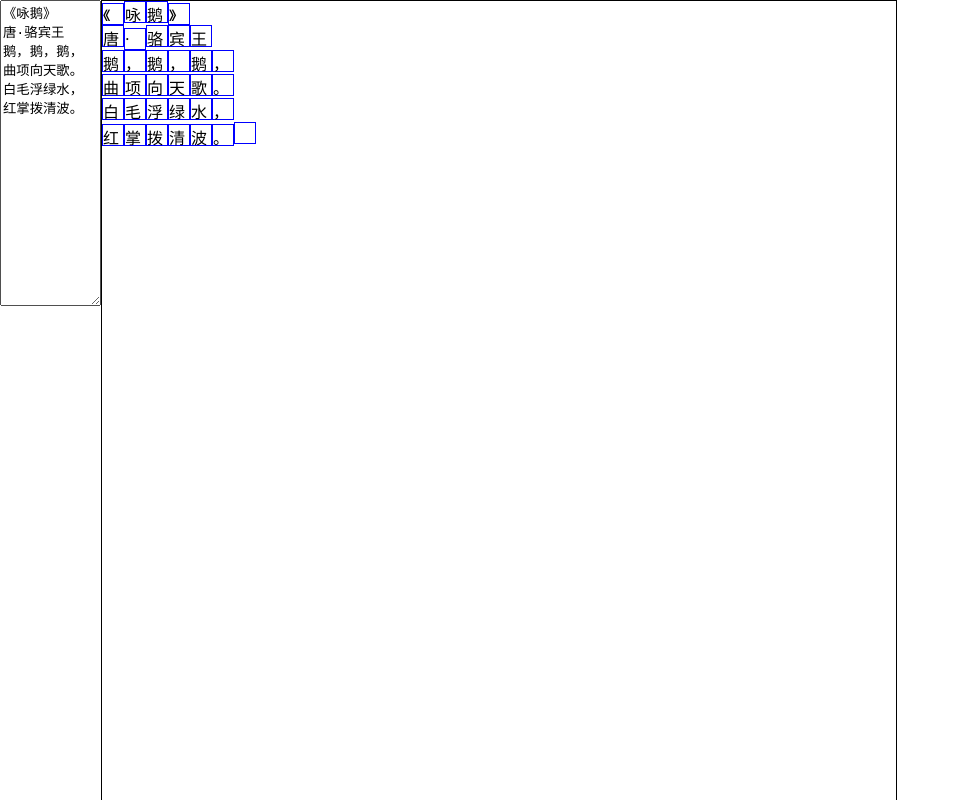
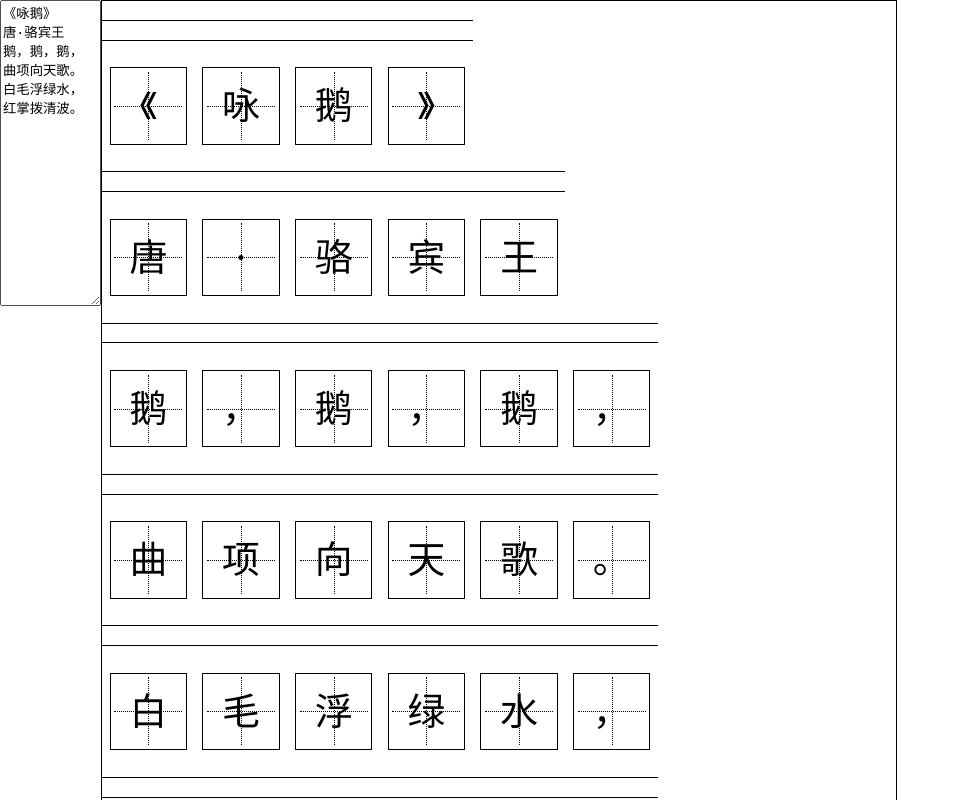
Before and after one commit to garyxuehong/zitie, a React (Create React App) app: page / in a window 1280 px wide. Shown: the top 800 px of the page, without its empty margins (0-960 px from the left). Built offline with nearby package versions, Linux system fonts and the light colour scheme.

Commit message:
add cell line

```diff
--- a/src/App.css
+++ b/src/App.css
@@ -9,6 +9,8 @@
 :root {
   --a4width: 21cm;
   --a4height: 29.7cm;
+  --cellWidth: 2cm;
+  --cellHeight: 2cm;
 }
 
 body {
@@ -32,9 +34,47 @@ body {
 
 .cell {
   display: inline-block;
-  width: 20px;
-  height: 20px;
-  border: 1px solid blue;
+}
+
+.dline1 {
+  height: 0.5cm;
+  width: 100%;
+  border-bottom: 1px solid black;
+}
+
+.dline2 {
+  height: 0.5cm;
+  width: 100%;
+  margin-top: 0.5cm;
+  border-top: 1px solid black;
+}
+
+.cellInner {
+  display: inline-block;
+  position: relative;
+  width: var(--cellWidth);
+  height: var(--cellHeight);
+  border: 1px solid black;
+  line-height: var(--cellHeight);
+  text-align: center;
+  font-size: 1cm;
+  margin: 0.2cm;
+}
+.cellHorizontal {
+  position: absolute;
+  top: 50%;
+  left: 5%;
+  bottom: 0cm;
+  width: 90%;
+  border-top: 1px dotted black;
+}
+.cellVertical {
+  position: absolute;
+  left: 50%;
+  top: 5%;
+  right: 0cm;
+  height: 90%;
+  border-left: 1px dotted black;
 }
 
 @media print {
--- a/src/App.js
+++ b/src/App.js
@@ -45,7 +45,17 @@ function Line({ line }) {
 }
 
 function Cell({ ch }) {
-  return <div className="cell">{ch}</div>;
+  return ch.trim() ? (
+    <div className="cell">
+      <div className="dline1" />
+      <div className="dline2" />
+      <div className="cellInner">
+        <div className="cellHorizontal" />
+        <div className="cellVertical" />
+        {ch}
+      </div>
+    </div>
+  ) : null;
 }
 
 export default AppContainer;
```
